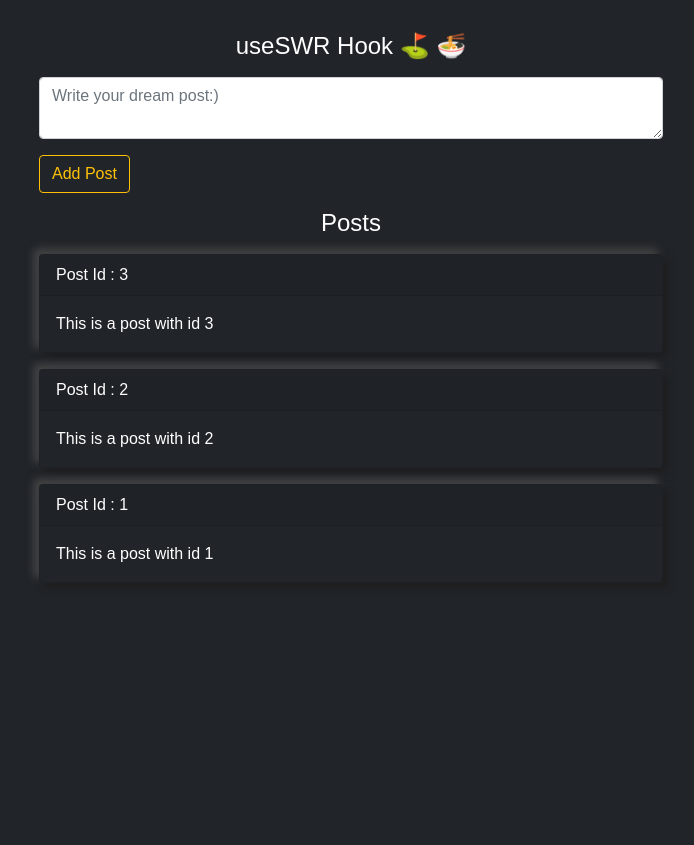
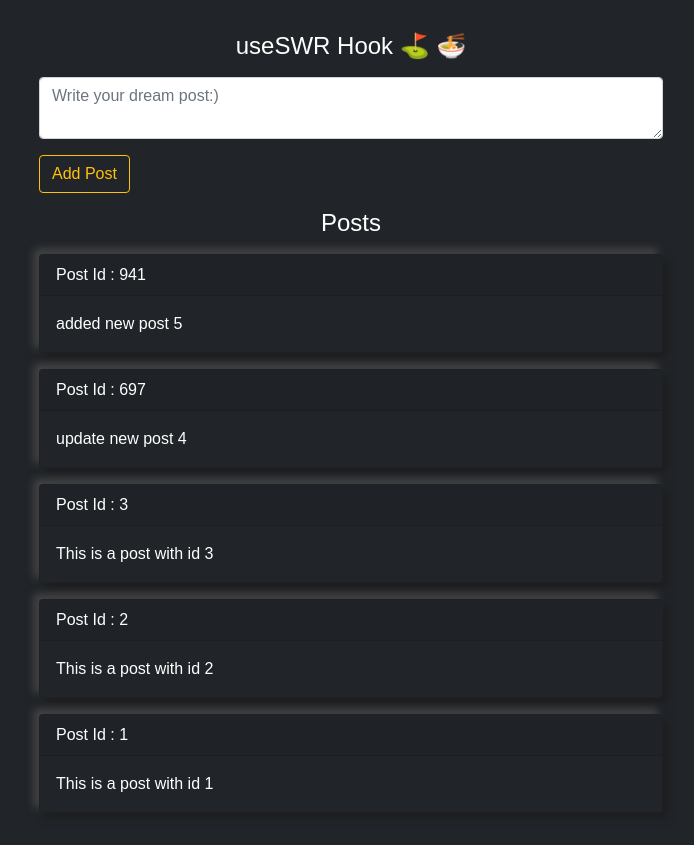
Before and after one commit to koushik0004/nextjs-swr-app, a Next.js app: page / in a window 1280 px wide. Shown: the whole page, without its empty margins (289-983 px from the left). Before the commit the page ends 800 px from the top, so only its background shows below. Built offline with nearby package versions, Linux system fonts and the light colour scheme; data requests are answered from the project's data file.

Commit message:
post id updated

```diff
--- a/db.json
+++ b/db.json
@@ -16,6 +16,18 @@
       "id": 3,
       "content": "This is a post with id 3",
       "createdAt": 1625745022490,
+      "clientOnly": false
+    },
+    {
+      "content": "update new post 4",
+      "id": 697,
+      "createdAt": 1635668464044,
+      "clientOnly": false
+    },
+    {
+      "content": "added new post 5",
+      "id": 941,
+      "createdAt": 1635668537217,
       "clientOnly": false
     }
   ],
@@ -54,6 +66,27 @@
       "postId": 3,
       "createdAt": 1625745022499,
       "clientOnly": false
+    },
+    {
+      "content": "adding first comment - 1",
+      "postId": "697",
+      "id": 919,
+      "createdAt": 1635668492411,
+      "clientOnly": false
+    },
+    {
+      "content": "Adding 2nd comment",
+      "postId": "697",
+      "id": 423,
+      "createdAt": 1635668505037,
+      "clientOnly": false
+    },
+    {
+      "content": "adding 3rd comment",
+      "postId": "697",
+      "id": 504,
+      "createdAt": 1635668511844,
+      "clientOnly": false
     }
   ]
 }
--- a/src/components/CreatePost.tsx
+++ b/src/components/CreatePost.tsx
@@ -10,9 +10,10 @@ const CreatePost: FC<{
 
   const handleSubmit = async (e) => {
     e.preventDefault();
+    const id = Math.floor(Math.random() * 1000);
     const FAKE_DATA = {
       content,
-      id: Math.floor(Math.random() * 1000),
+      id,
       createdAt: Date.now(),
       clientOnly: true,
     };
@@ -27,9 +28,7 @@ const CreatePost: FC<{
       method: "POST",
       url: "/posts",
       data: {
-        content,
-        id: Math.floor(Math.random() * 1000),
-        createdAt: Date.now(),
+        ...FAKE_DATA,
         clientOnly: false,
       },
     });
```
